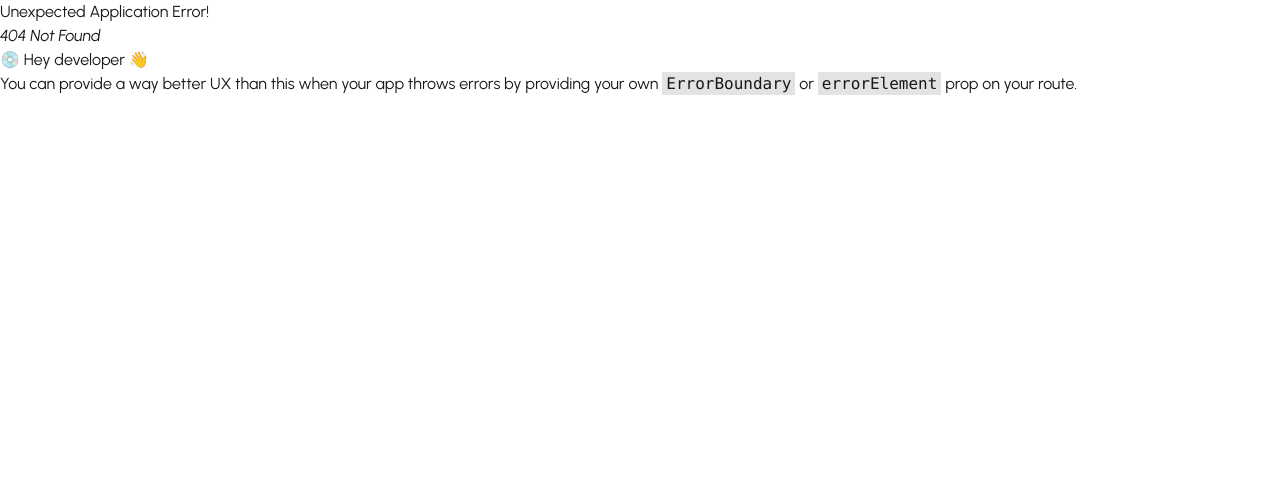
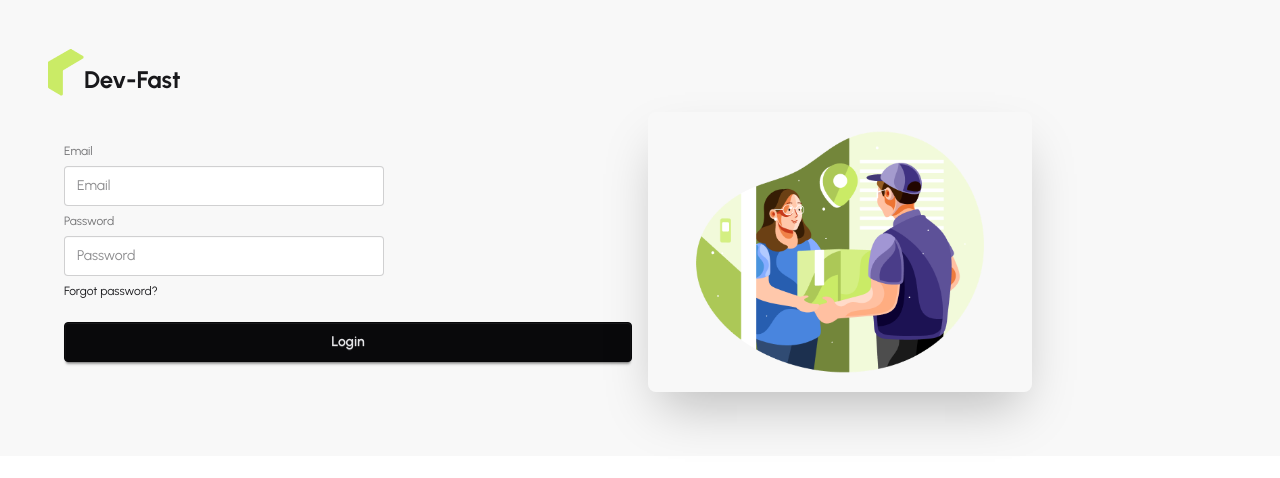
Before and after one commit to tawhidbokth/dv-fast-client, a React (Vite) app: page /login in a window 1280 px wide. Before the commit this address had no page. Shown: the top 478 px of the page. Built offline with nearby package versions, Linux system fonts and the light colour scheme.

Commit message:
Add AuthLayout and Login components; integrate react-hook-form for form handling

```diff
--- a/package.json
+++ b/package.json
@@ -14,6 +14,7 @@
     "react": "^19.1.1",
     "react-dom": "^19.1.1",
     "react-fast-marquee": "^1.6.5",
+    "react-hook-form": "^7.64.0",
     "react-icons": "^5.5.0",
     "react-responsive-carousel": "^3.2.23",
     "react-router": "^7.9.1",
--- /dev/null
+++ b/src/Layout/AuthLayout.jsx
@@ -0,0 +1,26 @@
+import React from 'react';
+import { Outlet } from 'react-router';
+import authimage from '../assets/authImage.png'
+import Logo from '../Pages/Shared/Logo/Logo';
+
+const AuthLayout = () => {
+  return (
+    <div className="p-12 bg-base-200 ">
+      <Logo></Logo>
+  <div className="hero-content flex-col lg:flex-row-reverse">
+        <div className='flex-1'>
+           <img
+      src={authimage}
+      alt="Auth Illustration"
+      className="max-w-sm rounded-lg shadow-2xl"
+    />
+   </div>
+    <div className='flex-1'>
+   <Outlet></Outlet>
+    </div>
+  </div>
+</div>
+  );
+};
+
+export default AuthLayout;
--- /dev/null
+++ b/src/Pages/Aouth/Login/Login.jsx
@@ -0,0 +1,26 @@
+import React from 'react';
+import { useForm } from 'react-hook-form';
+
+const Login = () => {
+  const { register, handleSubmit } = useForm()
+
+  const onSubmit = data => {
+    console.log(data)
+  }
+  return (
+    <div>
+      <form onSubmit={handleSubmit(onSubmit)}>
+            <fieldset className="fieldset">
+          <label className="label">Email</label>
+          <input type="email"  {...register('email')}  className="input" placeholder="Email" />
+          <label className="label">Password</label>
+          <input type="password" {...register('password')} className="input" placeholder="Password" />
+          <div><a className="link link-hover">Forgot password?</a></div>
+          <button className="btn btn-neutral mt-4">Login</button>
+        </fieldset>
+      </form>
+    </div>
+  );
+};
+
+export default Login;
--- a/src/router/router.jsx
+++ b/src/router/router.jsx
@@ -1,6 +1,9 @@
 import { createBrowserRouter,} from "react-router-dom";
 import RootLayout from "../Layout/RootLayout";
 import Home from "../Pages/Home/Home/Home";
+import AuthLayout from "../Layout/AuthLayout";
+import Login from "../Pages/Aouth/Login/Login";
+
 
 
 export const router = createBrowserRouter([
@@ -14,4 +17,15 @@
       }
     ]
   },
+
+  {
+    path: "/",
+    Component: AuthLayout,
+    children: [
+      {
+         path: "login",
+         Component: Login
+      }
+    ]
+  }
 ]);
```
Also changed, not shown: 1 other file (tests, documents, lock files or other folders).
